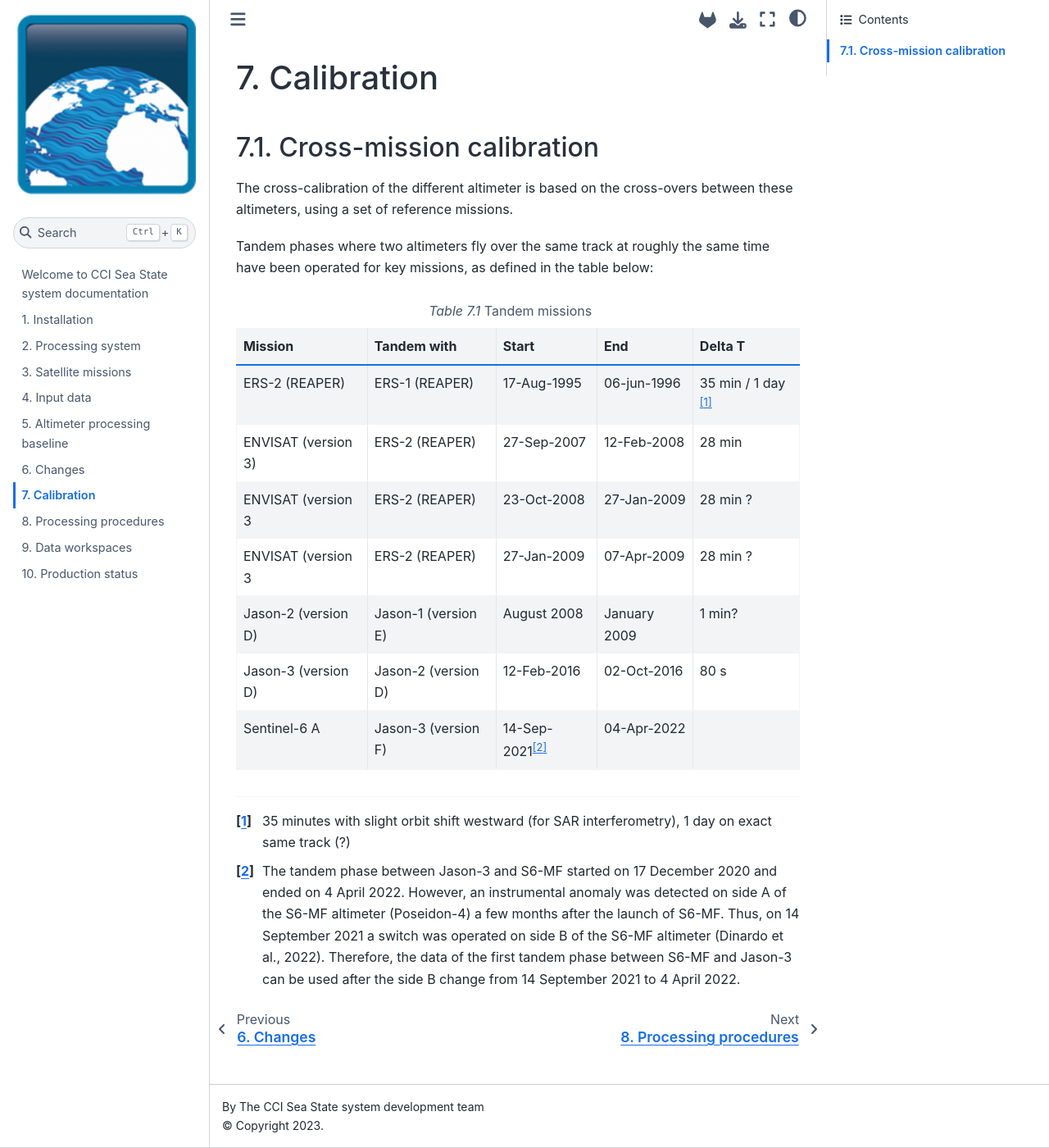
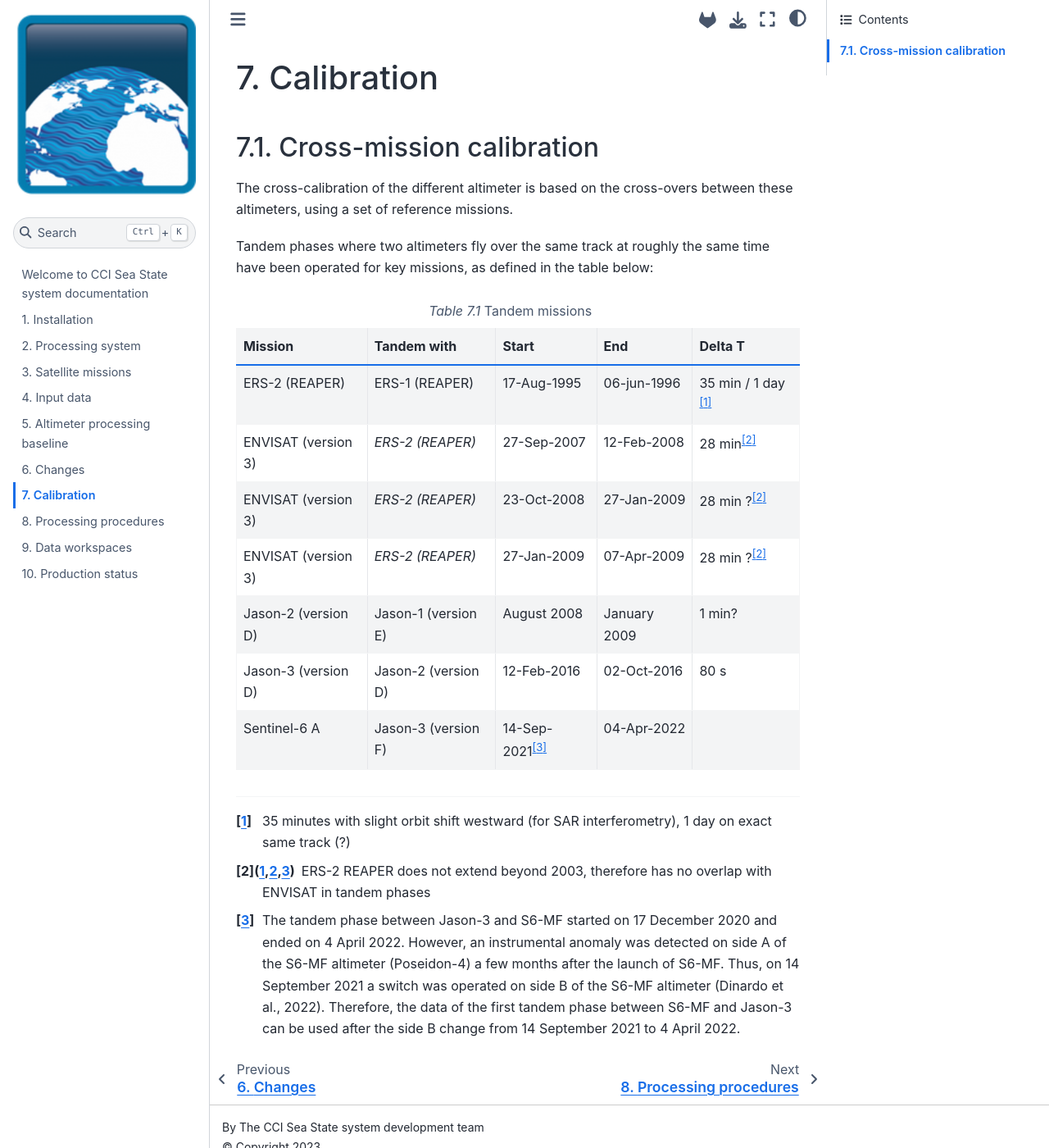
Before and after one commit to umr-lops/cci-seastate-pum, a Jupyter Book: the page built from calibration.md, in a window 1280 px wide and 1400 px high. Shown: the whole window at 82% size. Built offline with Jupyter Book 1.0.4 settings and Sphinx 7.4.7 and the Sphinx Book theme 1.1.4, drawn with Linux system fonts in a browser that asks for light colours; some of the changed lines change nothing that is shown.

Commit message:
footnote on ERS-2/ENVISAT tandem

```diff
--- a/calibration.md
+++ b/calibration.md
@@ -24,9 +24,9 @@ time have been operated for key missions, as defined in the table below:
 | Mission | Tandem with | Start | End | Delta T |
 | ------- | ----------- | ----- | --- | ------- |
 | ERS-2 (REAPER) | ERS-1 (REAPER) | 17-Aug-1995 | 06-jun-1996 | 35 min / 1 day [^footnote1] |
-| ENVISAT (version 3) | ERS-2 (REAPER)| 27-Sep-2007 | 12-Feb-2008 | 28 min |
-| ENVISAT (version 3 | ERS-2 (REAPER) | 23-Oct-2008 | 27-Jan-2009 | 28 min ?|
-| ENVISAT (version 3 | ERS-2 (REAPER) | 27-Jan-2009 | 07-Apr-2009 | 28 min ? |
+| ENVISAT (version 3) | *ERS-2 (REAPER)* | 27-Sep-2007 | 12-Feb-2008 | 28 min[^footnote3] |
+| ENVISAT (version 3) | *ERS-2 (REAPER)* | 23-Oct-2008 | 27-Jan-2009 | 28 min ?[^footnote3]|
+| ENVISAT (version 3) | *ERS-2 (REAPER)* | 27-Jan-2009 | 07-Apr-2009 | 28 min ?[^footnote3] |
 | Jason-2 (version D) | Jason-1 (version E) | August 2008 | January 2009 | 1 min? |
 | Jason-3 (version D) | Jason-2 (version D) | 12-Feb-2016 | 02-Oct-2016 | 80 s |
 | Sentinel-6 A | Jason-3 (version F) | 14-Sep-2021[^footnote2] | 04-Apr-2022 | |
@@ -40,3 +40,5 @@ time have been operated for key missions, as defined in the table below:
   altimeter (Dinardo et al., 2022). Therefore, the data of the first tandem
   phase between S6-MF and Jason-3 can be used after the side B change from 14
   September 2021 to 4 April 2022.
+[^footnote3]: ERS-2 REAPER does not extend beyond 2003, therefore has no overlap
+  with ENVISAT in tandem phases
```
